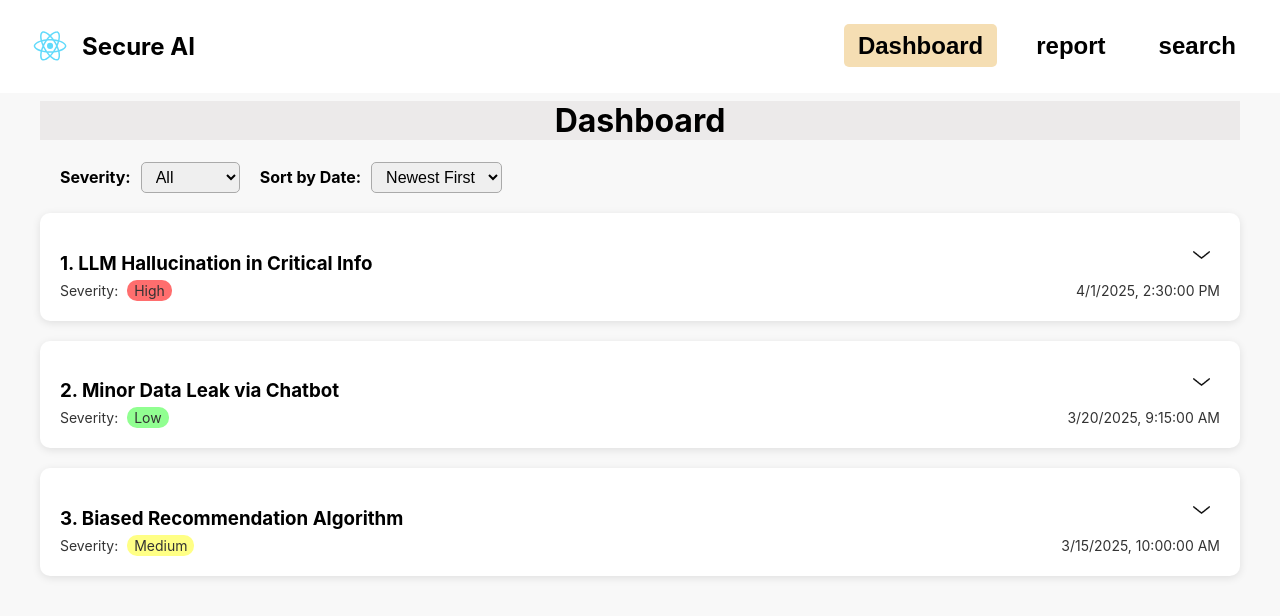
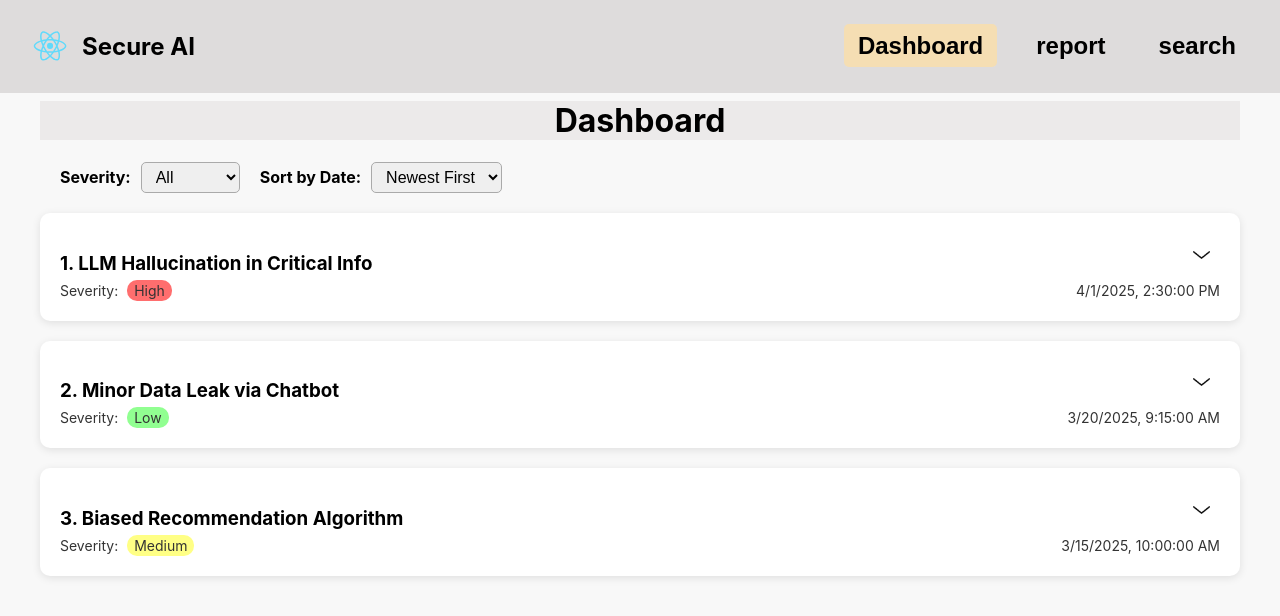
Before and after one commit to Ayush8418/ai-safety-incident-dashboard, a React (Create React App) app: page /dashboard in a window 1280 px wide. Shown: the top 616 px of the page. Built offline with nearby package versions, Linux system fonts and the light colour scheme; a web font is replaced by a local one.

Commit message:
Update Navbar.css

```diff
--- a/src/components/Navbar.css
+++ b/src/components/Navbar.css
@@ -8,7 +8,7 @@
     justify-content: space-between;
     align-items: center;
     padding: 12px 30px;
-    background-color: #ffffff; /* pure black */
+    background-color: #dedcdc;
     color: rgb(0, 0, 0);
   }
 
```
